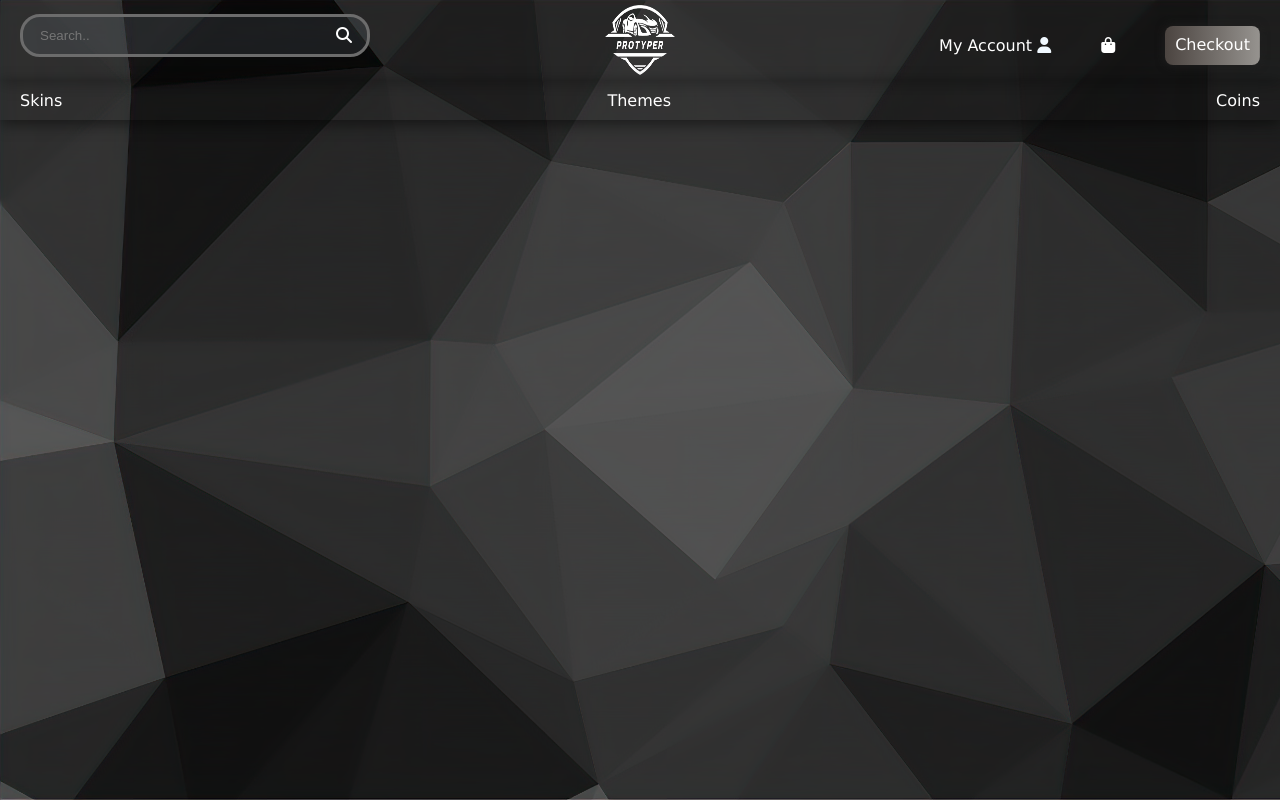
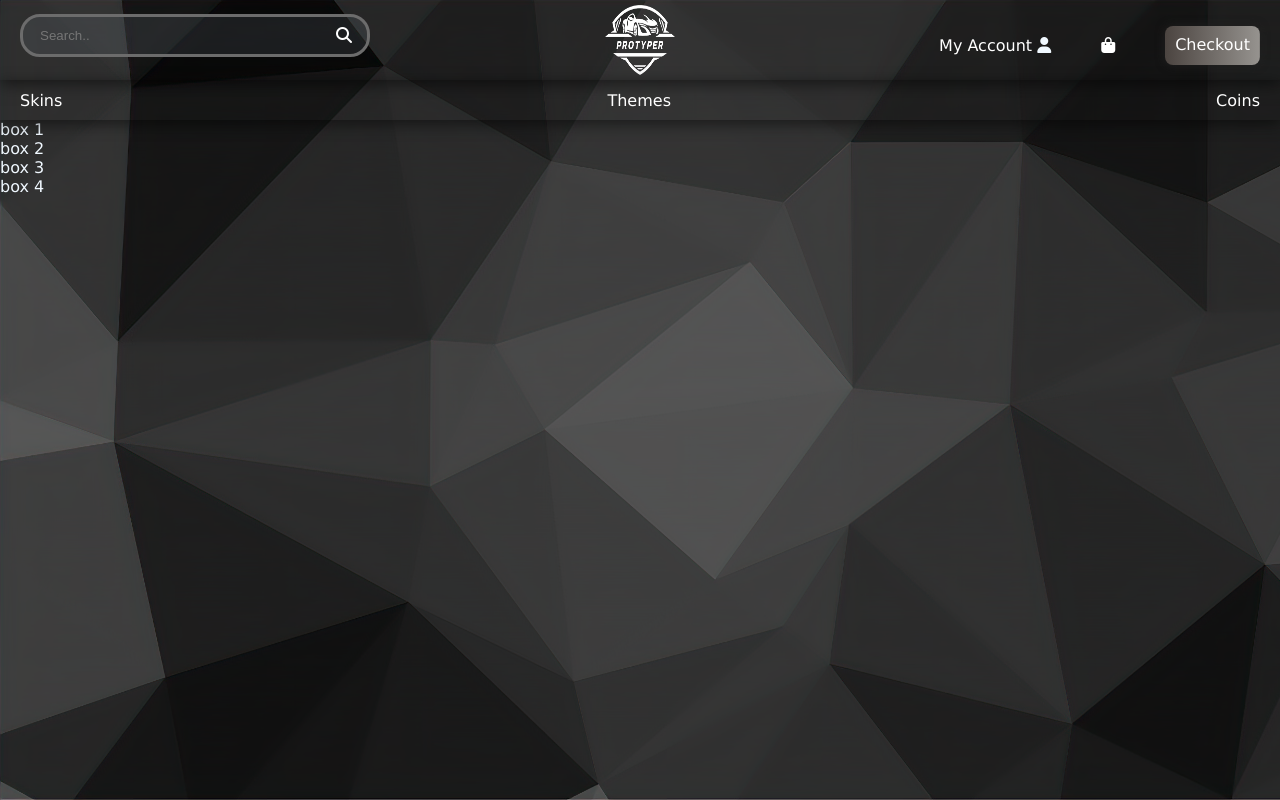
Before and after one commit to Ajan0211/ProTyper, a React (Vite) app in the folder pro-typer/: page /Shop in a window 1280 px wide. Built offline with nearby package versions, Linux system fonts and the light colour scheme.

Commit message:
Making html skelelton for shop page

```diff
--- a/pro-typer/src/Shop.jsx
+++ b/pro-typer/src/Shop.jsx
@@ -5,6 +5,12 @@ function Shop() {
   return (
     <>
       <ShopNav></ShopNav>
+      <div className="page-container">
+        <div className="box-container">box 1</div>
+        <div className="box-container">box 2</div>
+        <div className="box-container">box 3</div>
+        <div className="box-container">box 4</div>
+      </div>
     </>
   );
 }
--- a/pro-typer/src/ShopNav.css
+++ b/pro-typer/src/ShopNav.css
@@ -1,11 +1,11 @@
 .navbar1 {
   display: flex;
   padding: 0 20px;
-  box-shadow: 0 4px 15px rgba(0, 0, 0, 0.26);
+  box-shadow: 0 4px 15px rgba(0, 0, 0, 0.534);
   height: 80px;
   justify-content: space-between;
   align-items: center;
-  font-family: Verdana, Geneva, Tahoma, sans-serif;
+
   position: relative;
   overflow: hidden;
 }
@@ -126,9 +126,6 @@
   outline: none;
   color: white;
 }
-.Account {
-  margin-right: -40px;
-}
 
 .checkout-button {
   color: white;
@@ -136,7 +133,7 @@
   min-width: 50px;
   min-height: 20px;
   transition: 0.6s;
-  cursor: pointer;
+
   border-radius: 8px;
   border: 0px solid rgba(0, 0, 0, 0);
   background-image: linear-gradient(90deg, #252525, #261d19, #96938f);
```
